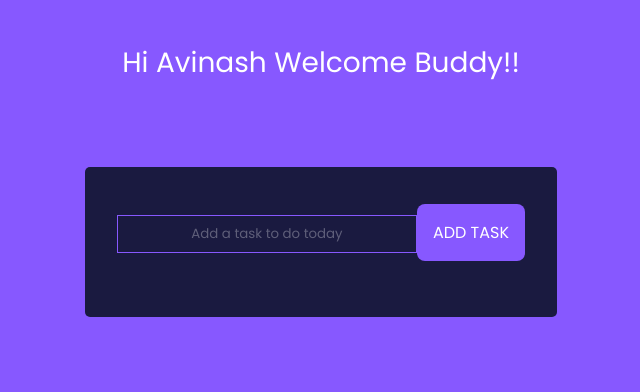
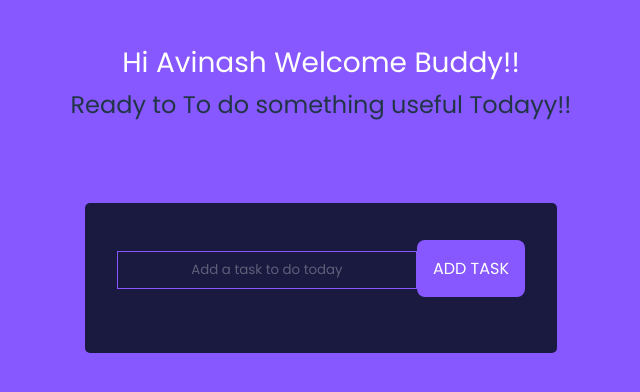
Before and after one commit to Avinashkubsad/TodoList_App, a React (Vite) app in the folder todolist_app/: page / in a window 1280 px wide. Shown: the top 392 px of the page, without its empty margins (319-959 px from the left). Built offline with nearby package versions, Linux system fonts and the light colour scheme.

Commit message:
hanges in todowrapper

```diff
--- a/todolist_app/src/components/TodoWrapper.jsx
+++ b/todolist_app/src/components/TodoWrapper.jsx
@@ -6,6 +6,10 @@ export const TodoWrapper = () => {
   return (
     <>
     <h1>Hi Avinash Welcome Buddy!!</h1>
+
+    <h2>
+      Ready to To do something useful Todayy!!
+    </h2>
     <div className='TodoWrapper'>
 
       <TodoForm>
```
